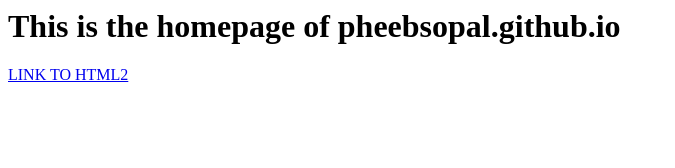
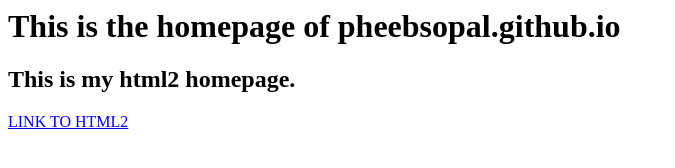
Before and after one commit to pheebsopal/pheebsopal.github.io, a plain HTML site: page index.html in a window 1280 px wide. Shown: the whole page, without its empty margins (0-675 px from the left). Drawn offline with Linux system fonts and the light colour scheme.

Commit message:
Update index.html

```diff
--- a/index.html
+++ b/index.html
@@ -1,3 +1,3 @@
 <h1> This is the homepage of pheebsopal.github.io</h1>
-
+<h2> This is my html2 homepage. </h2>
 <a href="/html2/">LINK TO HTML2</a>
```
